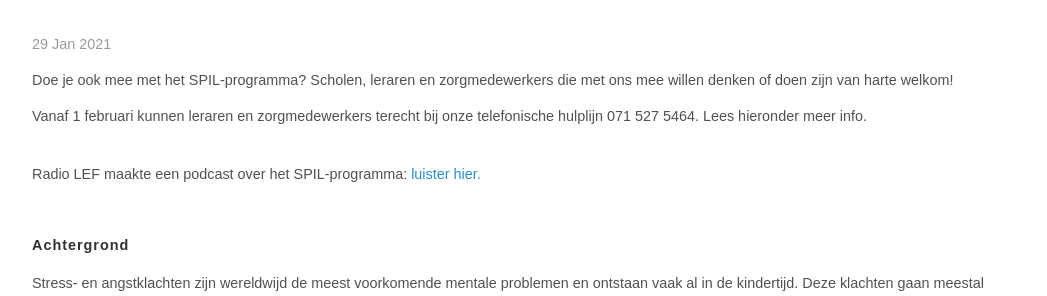
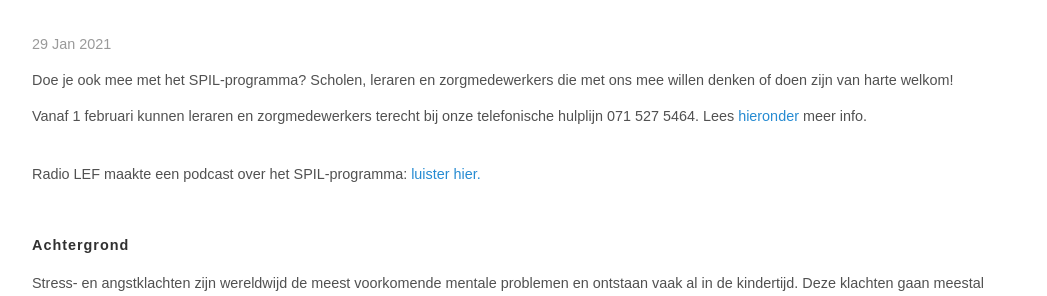
Before and after one commit to kasleiden/kasleiden.gitlab.io, a Jekyll site: the page built from _projects/1-spil.md, in a window 1280 px wide and 900 px high, scrolled down 547 px. Shown: the part 152-448 px from the top of the window, without its empty margins (123-1170 px from the left). Built offline with Jekyll 4.4.1, drawn with Linux system fonts in a browser that asks for light colours; part of the change alters nothing that is shown.

```diff
--- a/_projects/1-spil.md
+++ b/_projects/1-spil.md
@@ -11,7 +11,7 @@ members: [leone, michiel, anika, anke, marjolein]
 Doe je ook mee met het SPIL-programma? Scholen, leraren en zorgmedewerkers die met ons mee willen denken of doen zijn van harte welkom!
 <br>
 
-Vanaf 1 februari kunnen leraren en zorgmedewerkers terecht bij onze telefonische hulplijn 071 527 5464. Lees hieronder meer info.
+Vanaf 1 februari kunnen leraren en zorgmedewerkers terecht bij onze telefonische hulplijn 071 527 5464. Lees [hieronder](https://github.com/kasleiden/kasleiden.gitlab.io/blob/master/_projects/1-spil.md#hulplijn) meer info.
 <br>
 
 Radio LEF maakte een podcast over het SPIL-programma: [luister hier.](https://open.spotify.com/episode/1woeQZApsmgxbpQtfEQPGZ?si=iIYTHGOHTlGYJw-TEfYx5w)
```
